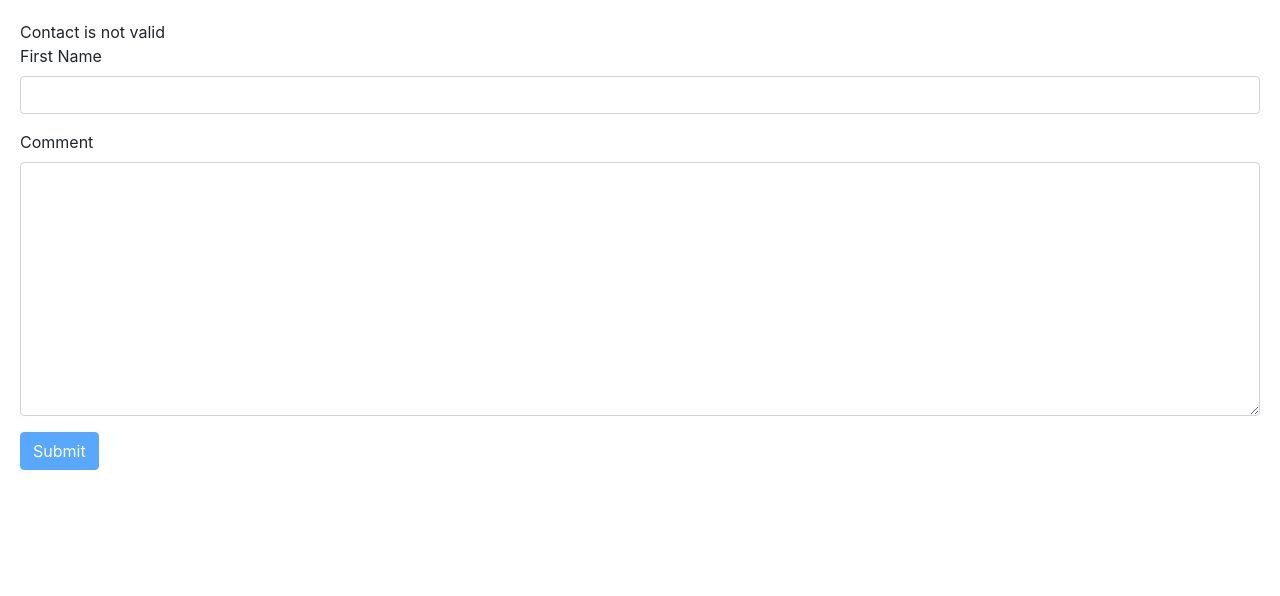
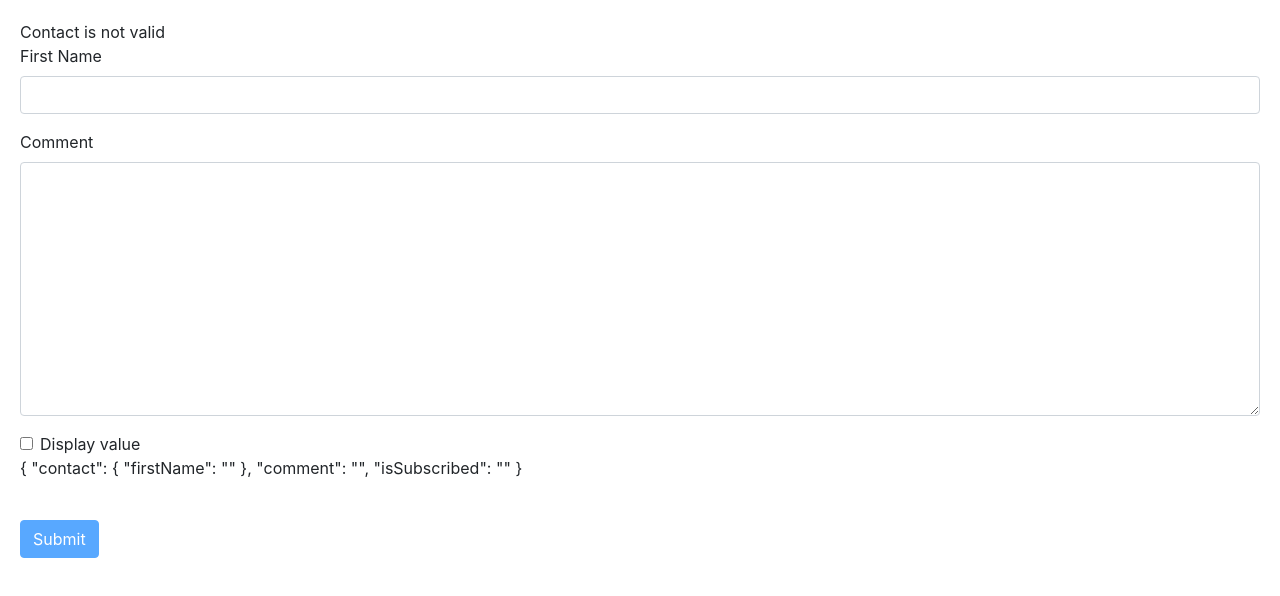
Before and after one commit to tabarino/FirstAngularProject, an Angular app: page / in a window 1280 px wide. Shown: the top 596 px of the page. Built offline with nearby package versions, Linux system fonts and the light colour scheme.

Commit message:
87. Working with Check Boxes

```diff
--- a/src/app/contact-form/contact-form.component.html
+++ b/src/app/contact-form/contact-form.component.html
@@ -27,5 +27,16 @@
         <label for="comment">Comment</label>
         <textarea ngModel class="form-control" id="comment" name="comment" cols="30" rows="10"></textarea>
     </div>
+    <div class="form-check">
+      <label class="form-check-label">
+        <input
+            ngModel type="checkbox"
+            class="form-check-input" name="isSubscribed" id="isSubscribed"
+            value="checkedValue" checked
+        >Display value
+      </label>
+    </div>
+    <p>{{ contactForm.value | json }}</p>
+    <br>
     <button class="btn btn-primary" [disabled]="!contactForm.valid">Submit</button>
 </form>
```
